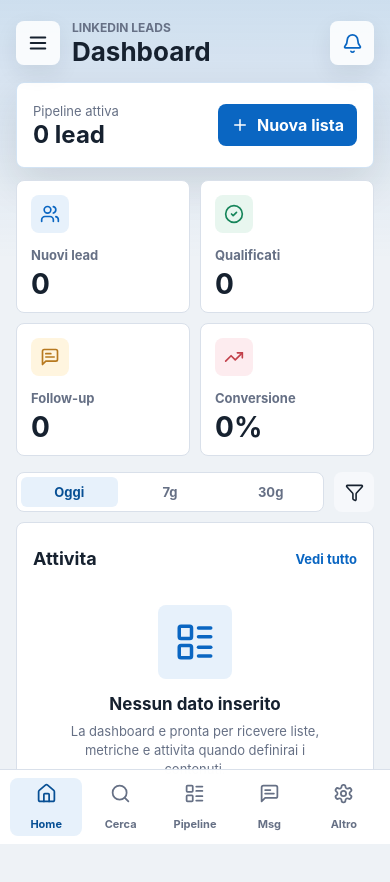
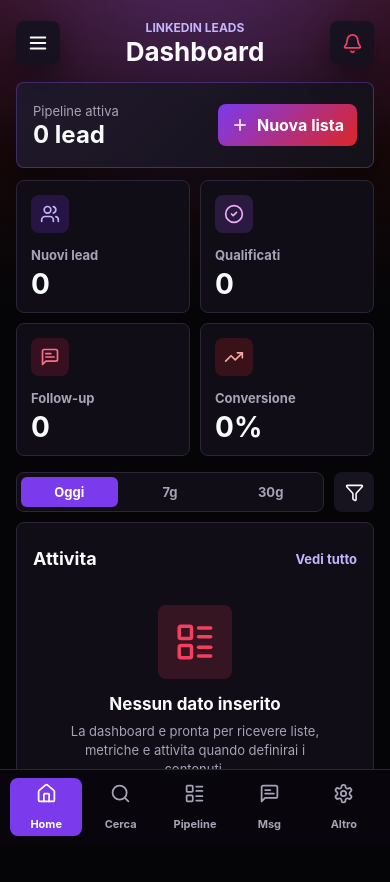
Before and after one commit to salvatoregiacalone04/Codex-linkedn-leads, a React (Vite) app: page / in a window 390 px wide. Shown: the top 882 px of the page. Built offline with nearby package versions, Linux system fonts and the light colour scheme.

Commit message:
Update mobile dashboard dark theme

```diff
--- a/src/styles.css
+++ b/src/styles.css
@@ -1,8 +1,8 @@
 :root {
-  color-scheme: light;
+  color-scheme: dark;
   font-family: Inter, ui-sans-serif, system-ui, -apple-system, BlinkMacSystemFont, "Segoe UI", sans-serif;
-  color: #16212f;
-  background: #eef2f6;
+  color: #f8fafc;
+  background: #050507;
   font-synthesis: none;
   text-rendering: optimizeLegibility;
   -webkit-font-smoothing: antialiased;
@@ -17,8 +17,9 @@ body {
   min-height: 100vh;
   margin: 0;
   background:
-    linear-gradient(180deg, rgba(10, 102, 194, 0.14) 0, rgba(238, 242, 246, 0) 260px),
-    #eef2f6;
+    radial-gradient(circle at 50% -90px, rgba(139, 92, 246, 0.42), transparent 310px),
+    linear-gradient(180deg, rgba(185, 28, 28, 0.2) 0, rgba(5, 5, 7, 0) 300px),
+    #050507;
 }
 
 button,
@@ -46,6 +47,10 @@ button {
   padding: 4px 0 16px;
 }
 
+.topbar > div {
+  text-align: center;
+}
+
 .topbar h1,
 .section-heading h2,
 .empty-state h2 {
@@ -60,7 +65,7 @@ button {
 
 .eyebrow {
   margin: 0 0 3px;
-  color: #667085;
+  color: #c4b5fd;
   font-size: 12px;
   font-weight: 750;
   text-transform: uppercase;
@@ -80,20 +85,20 @@ button {
   display: grid;
   place-items: center;
   border-radius: 8px;
-  color: #16212f;
-  background: rgba(255, 255, 255, 0.86);
-  box-shadow: 0 8px 22px rgba(22, 33, 47, 0.08);
+  color: #f8fafc;
+  background: rgba(21, 18, 31, 0.92);
+  box-shadow: 0 10px 28px rgba(0, 0, 0, 0.4);
 }
 
 .icon-button.compact {
   width: 40px;
   height: 40px;
-  background: #f6f8fb;
+  background: #17131f;
   box-shadow: none;
 }
 
 .icon-button.alert {
-  color: #0a66c2;
+  color: #f43f5e;
 }
 
 .summary-panel {
@@ -103,16 +108,16 @@ button {
   gap: 12px;
   min-height: 86px;
   padding: 16px;
-  border: 1px solid rgba(10, 102, 194, 0.18);
+  border: 1px solid rgba(139, 92, 246, 0.36);
   border-radius: 8px;
-  background: #ffffff;
-  box-shadow: 0 16px 40px rgba(22, 33, 47, 0.12);
+  background: linear-gradient(135deg, rgba(32, 26, 45, 0.96), rgba(20, 17, 25, 0.96));
+  box-shadow: 0 18px 42px rgba(0, 0, 0, 0.44);
 }
 
 .summary-panel p,
 .metric-card p,
 .empty-state p {
-  color: #667085;
+  color: #a7a3b7;
 }
 
 .summary-panel p {
@@ -134,7 +139,7 @@ button {
   padding: 0 13px;
   border-radius: 8px;
   color: #ffffff;
-  background: #0a66c2;
+  background: linear-gradient(135deg, #7c3aed, #dc2626);
   font-weight: 750;
   white-space: nowrap;
 }
@@ -149,9 +154,9 @@ button {
 .metric-card {
   min-height: 132px;
   padding: 14px;
-  border: 1px solid #d9e0ea;
+  border: 1px solid #2c2538;
   border-radius: 8px;
-  background: #ffffff;
+  background: #100d16;
 }
 
 .metric-icon {
@@ -164,23 +169,23 @@ button {
 }
 
 .metric-icon.blue {
-  color: #0a66c2;
-  background: #e7f1fb;
+  color: #c4b5fd;
+  background: rgba(124, 58, 237, 0.2);
 }
 
 .metric-icon.green {
-  color: #16855a;
-  background: #e8f6ef;
+  color: #f0abfc;
+  background: rgba(168, 85, 247, 0.18);
 }
 
 .metric-icon.amber {
-  color: #b7791f;
-  background: #fff5df;
+  color: #fb7185;
+  background: rgba(225, 29, 72, 0.18);
 }
 
 .metric-icon.red {
-  color: #c2414b;
-  background: #fdecef;
+  color: #fca5a5;
+  background: rgba(220, 38, 38, 0.2);
 }
 
 .metric-card p {
@@ -211,30 +216,30 @@ button {
   gap: 4px;
   height: 40px;
   padding: 4px;
-  border: 1px solid #d9e0ea;
+  border: 1px solid #2c2538;
   border-radius: 8px;
-  background: #ffffff;
+  background: #100d16;
 }
 
 .segmented button {
   border-radius: 6px;
-  color: #667085;
+  color: #a7a3b7;
   background: transparent;
   font-size: 13px;
   font-weight: 750;
 }
 
 .segmented button.active {
-  color: #074f94;
-  background: #e7f1fb;
+  color: #ffffff;
+  background: #7c3aed;
 }
 
 .workspace-card {
   min-height: 278px;
   padding: 16px;
-  border: 1px solid #d9e0ea;
+  border: 1px solid #2c2538;
   border-radius: 8px;
-  background: #ffffff;
+  background: #100d16;
 }
 
 .section-heading {
@@ -253,7 +258,7 @@ button {
 
 .section-heading > button:not(.icon-button) {
   padding: 0;
-  color: #0a66c2;
+  color: #c4b5fd;
   background: transparent;
   font-size: 13px;
   font-weight: 750;
@@ -273,8 +278,8 @@ button {
   display: grid;
   place-items: center;
   border-radius: 8px;
-  color: #0a66c2;
-  background: #e7f1fb;
+  color: #f43f5e;
+  background: rgba(244, 63, 94, 0.16);
 }
 
 .empty-state h2 {
@@ -295,10 +300,10 @@ button {
   gap: 10px;
   height: 46px;
   padding: 0 13px;
-  border: 1px solid #d9e0ea;
+  border: 1px solid #2c2538;
   border-radius: 8px;
-  background: #f6f8fb;
-  color: #667085;
+  background: #17131f;
+  color: #a7a3b7;
 }
 
 .search-field input {
@@ -307,7 +312,7 @@ button {
   border: 0;
   outline: 0;
   background: transparent;
-  color: #16212f;
+  color: #f8fafc;
 }
 
 .empty-list {
@@ -315,10 +320,10 @@ button {
   place-items: center;
   min-height: 130px;
   margin-top: 14px;
-  border: 1px dashed #c8d2df;
+  border: 1px dashed #453a58;
   border-radius: 8px;
-  color: #667085;
-  background: #f6f8fb;
+  color: #a7a3b7;
+  background: #17131f;
   font-size: 14px;
   text-align: center;
 }
@@ -336,9 +341,9 @@ button {
   justify-content: space-between;
   gap: 12px;
   padding: 0 13px;
-  border: 1px solid #d9e0ea;
+  border: 1px solid #2c2538;
   border-radius: 8px;
-  background: #f6f8fb;
+  background: #17131f;
   font-size: 14px;
 }
 
@@ -348,8 +353,8 @@ button {
   display: grid;
   place-items: center;
   border-radius: 8px;
-  color: #074f94;
-  background: #e7f1fb;
+  color: #ffffff;
+  background: #dc2626;
 }
 
 .toggle-row {
@@ -360,7 +365,7 @@ button {
   width: 44px;
   height: 24px;
   flex: 0 0 auto;
-  accent-color: #0a66c2;
+  accent-color: #7c3aed;
 }
 
 .bottom-nav {
@@ -373,8 +378,8 @@ button {
   grid-template-columns: repeat(5, 1fr);
   gap: 2px;
   padding: 8px 10px calc(8px + env(safe-area-inset-bottom));
-  border-top: 1px solid #d9e0ea;
-  background: rgba(255, 255, 255, 0.96);
+  border-top: 1px solid #2c2538;
+  background: rgba(9, 7, 13, 0.96);
   transform: translateX(-50%);
   backdrop-filter: blur(12px);
 }
@@ -386,15 +391,15 @@ button {
   place-items: center;
   gap: 4px;
   border-radius: 8px;
-  color: #667085;
+  color: #a7a3b7;
   background: transparent;
   font-size: 11px;
   font-weight: 750;
 }
 
 .bottom-nav button.active {
-  color: #074f94;
-  background: #e7f1fb;
+  color: #ffffff;
+  background: #7c3aed;
 }
 
 @media (max-width: 350px) {
```
